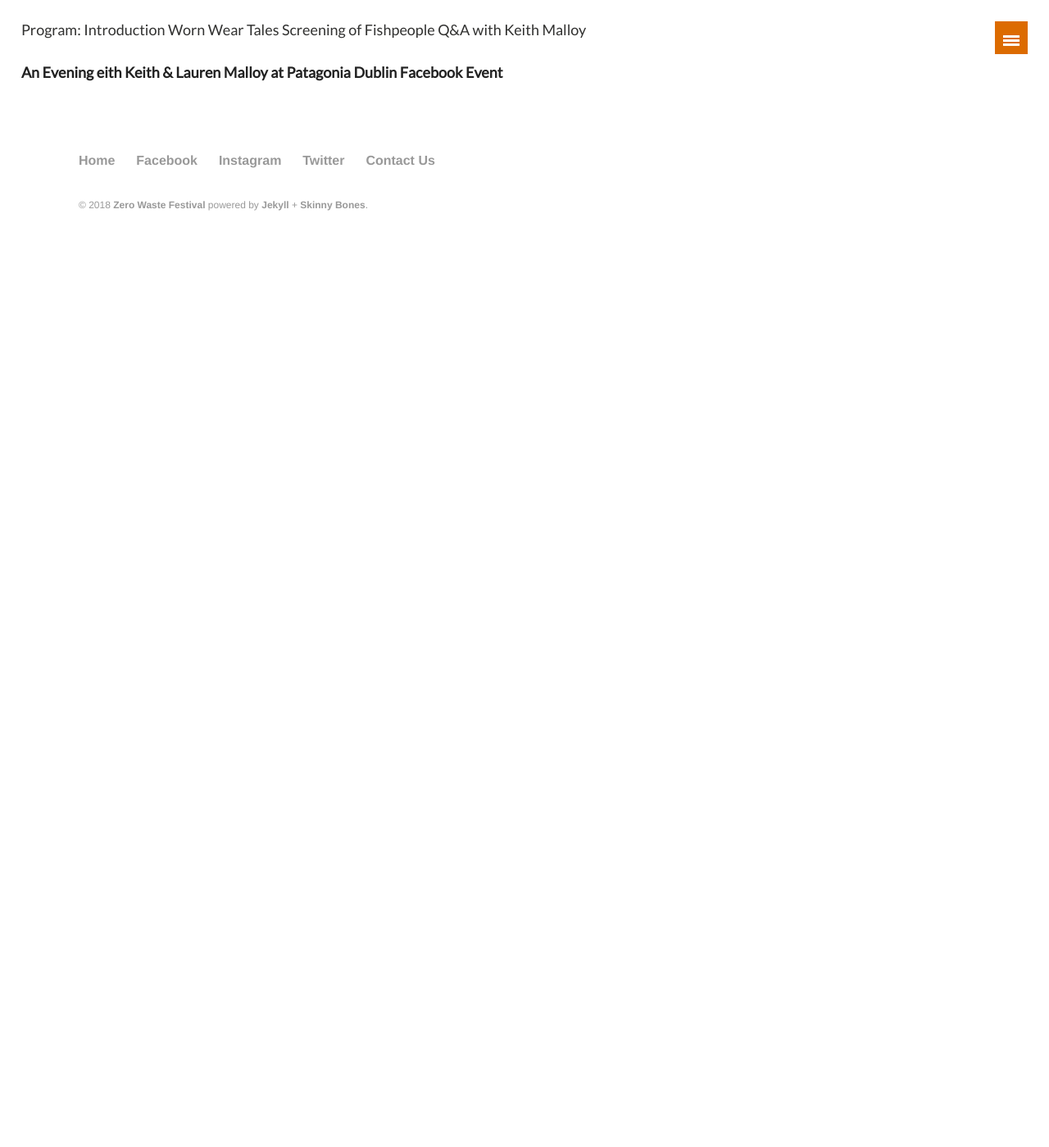
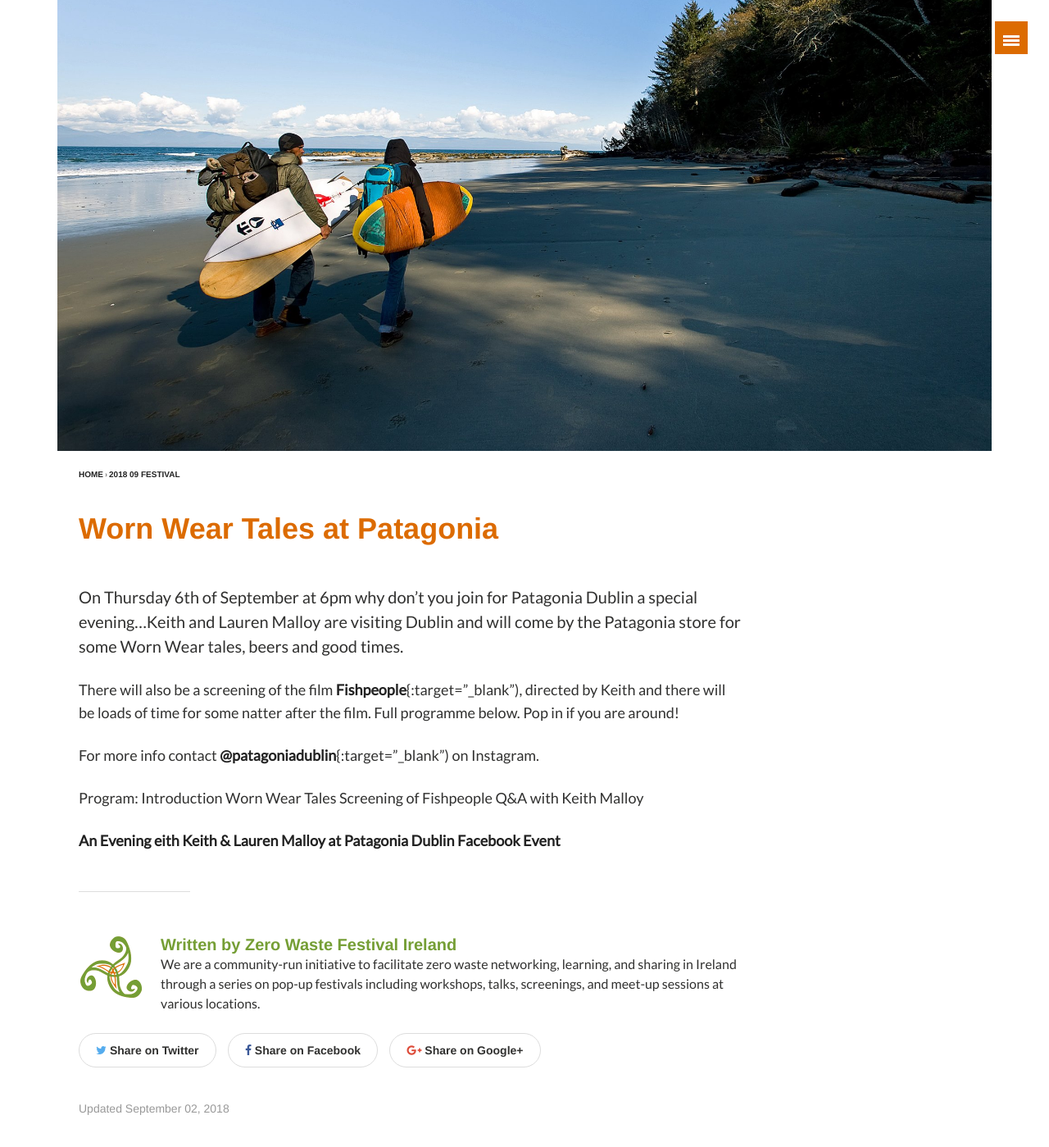
Before and after one commit to zerowastefestival/zerowastefestival.github.io, a Jekyll site: the page built from _posts/2018-09-02-worn-wear-tales.md, in a window 1280 px wide and 1400 px high, scrolled down 320 px. Shown: the whole window at 82% size. Built offline with Jekyll 4.4.1, drawn with Linux system fonts in a browser that asks for light colours; some web fonts are replaced; our own code applies the rules of GitHub Pages for plain Markdown files; before the commit the page ends 900 px from its top, so only the background shows below that; some of the changed lines change nothing that is shown.

Commit message:
clear out

```diff
--- a/_posts/2018-09-02-worn-wear-tales.md
+++ b/_posts/2018-09-02-worn-wear-tales.md
@@ -5,11 +5,7 @@
 category: 2018-09-festival
 
 image:
-<<<<<<< HEAD
   feature: 2018-09-02/worn-wear-tales.jpg
-=======
-  feature: 2018-09-02/worn-wear-tales.ipg
->>>>>>> f250c2b9494974c8be1484f98ece7bcae8874015
   teaser : 2018-09-02/worn-wear-tales.jpg
 
 comments: false
```
